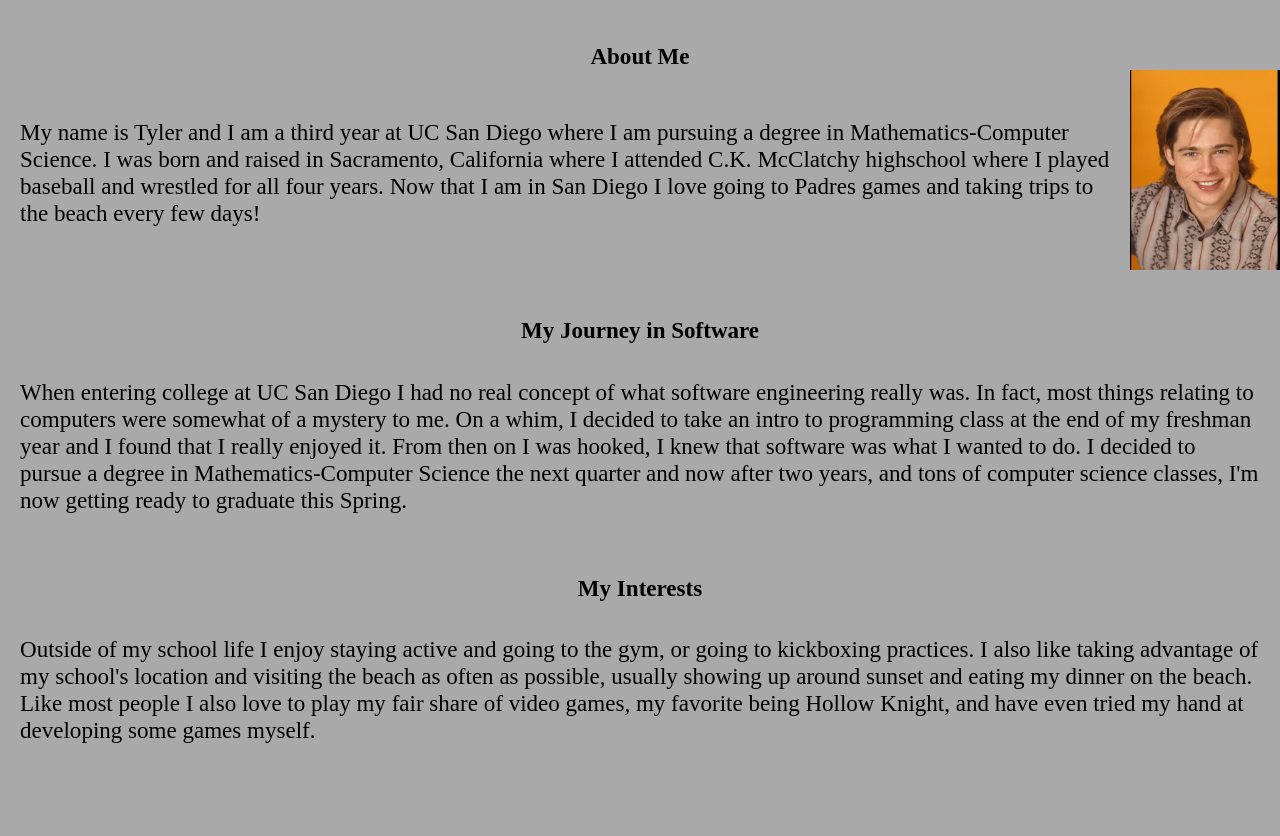
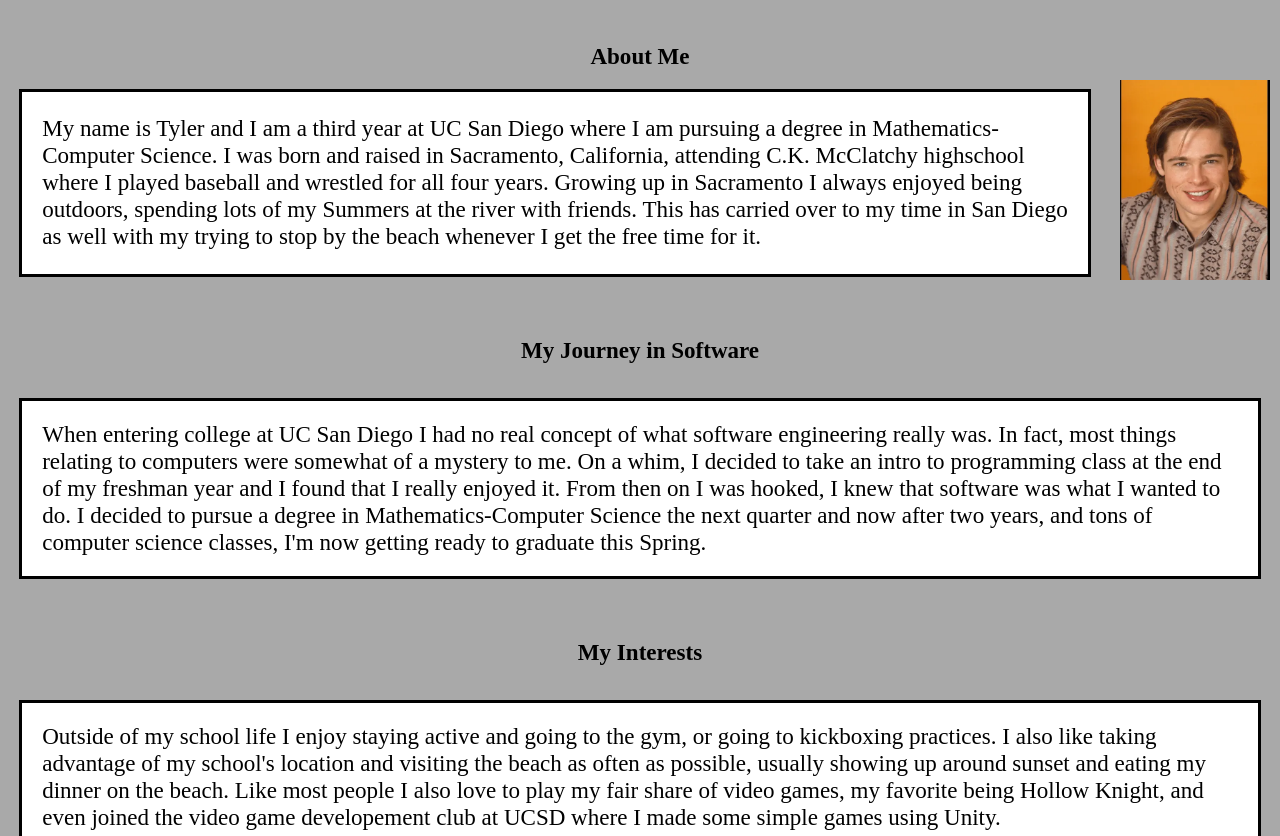
Before and after one commit to Tyler-Culp/My-Website, a plain HTML site: page index.html in a window 1280 px wide. Shown: the part 132-968 px from the top of the page. Drawn offline with Linux system fonts and the light colour scheme.

Commit message:
added some updates to base website

```diff
--- a/index.css
+++ b/index.css
@@ -35,6 +35,12 @@ nav {
     padding: 1rem;
 }
 
+.paragraphs{
+    margin: 1rem;
+    border: solid 3px black;
+    background-color: white;
+}
+
 a {
     color: white;
     text-decoration: none;
@@ -60,9 +66,7 @@ a:hover {
 
 #selfPicture {
     grid-column: 3 / 4;
-    /* border: solid; */
-    /* border-width: 5px;
-    border-color: white; */
+    margin: 10px;
 
 }
 
--- a/index.html
+++ b/index.html
@@ -14,23 +14,6 @@
                 whatever version of CSS that validator is using to check.-->
     <h1>Tyler Culp's Website</h1>
     <nav>
-        <!-- <ul>
-            <li>
-                <a href="index.html">About</a>
-            </li>
-            <li>
-                <a href="education.html">Education</a>
-            </li>
-            <li>
-                <a href="projects.html">Projects</a>
-            </li>
-            <li>
-                <a href="contact.html">Contact</a>
-            </li>
-            <li>
-                <a href="miscellaneous.html">Miscellaneous</a>
-            </li>
-        </ul> -->
         <a href="index.html">About</a>
         <a href="education.html">Education</a>
         <a href="projects.html">Projects</a>
@@ -41,9 +24,9 @@
         <div class="aboutMe">
             <h2>About Me</h2>
             <div class="firstRow">
-                <p id="firstP">My name is Tyler and I am a third year at UC San Diego where I am pursuing a degree in Mathematics-Computer Science. I was born and raised in Sacramento, California
-                    where I attended C.K. McClatchy highschool where I played baseball and wrestled for all four years. Now that I am in San Diego I love going to Padres games and taking
-                    trips to the beach every few days!</p>
+                <p id="firstP" class="paragraphs">My name is Tyler and I am a third year at UC San Diego where I am pursuing a degree in Mathematics-Computer Science. I was born and raised in Sacramento, California,
+                 attending C.K. McClatchy highschool where I played baseball and wrestled for all four years. Growing up in Sacramento I always enjoyed being outdoors, spending lots of my Summers at the river with friends.
+                 This has carried over to my time in San Diego as well with my trying to stop by the beach whenever I get the free time for it.</p>
                 <picture id="selfPicture">
                     <source media="(min-width:100px)" srcset="dummyPicture-min.webp">
                     <img src="puppy.png" alt="A picture of me" width="150" height="200">
@@ -52,7 +35,7 @@
             <br>
             <section>
                 <h3>My Journey in Software</h3>
-                <p id="secondP"> When entering college at UC San Diego I had no real concept of what software engineering really was. In fact, most things relating to computers were somewhat of a mystery to me.
+                <p id="secondP" class="paragraphs"> When entering college at UC San Diego I had no real concept of what software engineering really was. In fact, most things relating to computers were somewhat of a mystery to me.
                     On a whim, I decided to take an intro to programming class at the end of my freshman year and I found that I really enjoyed it. From then on I was hooked, I knew that
                     software was what I wanted to do. I decided to pursue a degree in Mathematics-Computer Science the next quarter and now after two years, and tons of computer science classes,
                     I'm now getting ready to graduate this Spring.
@@ -61,8 +44,9 @@
             <br>
             <section>
                 <h3>My Interests</h3>
-                <p> Outside of my school life I enjoy staying active and going to the gym, or going to kickboxing practices. I also like taking advantage of my school's location and visiting the beach as often as possible, usually showing up around
-                    sunset and eating my dinner on the beach. Like most people I also love to play my fair share of video games, my favorite being Hollow Knight, and have even tried my hand at developing some games myself.
+                <p class="paragraphs"> Outside of my school life I enjoy staying active and going to the gym, or going to kickboxing practices. I also like taking advantage of my school's location and visiting the beach as often as possible, usually showing up around
+                    sunset and eating my dinner on the beach. Like most people I also love to play my fair share of video games, my favorite being Hollow Knight, and even joined the video game developement club at UCSD where I made some simple games using Unity.
+
                 </p>
             </section>
             <br>
--- a/projects.css
+++ b/projects.css
@@ -68,7 +68,7 @@ aside {
     padding: .5rem;
     background-color: white;
     border: solid;
-    border-width: .5rem;
+    border-width: 3px;
 }
 
 #author {
```
Also changed, not shown: customdialogs.html (+1 -0 lines), nativedialogs.html (+1 -0 lines), projects.html (+10 -18 lines), dummyPicture-min.png (deleted).
